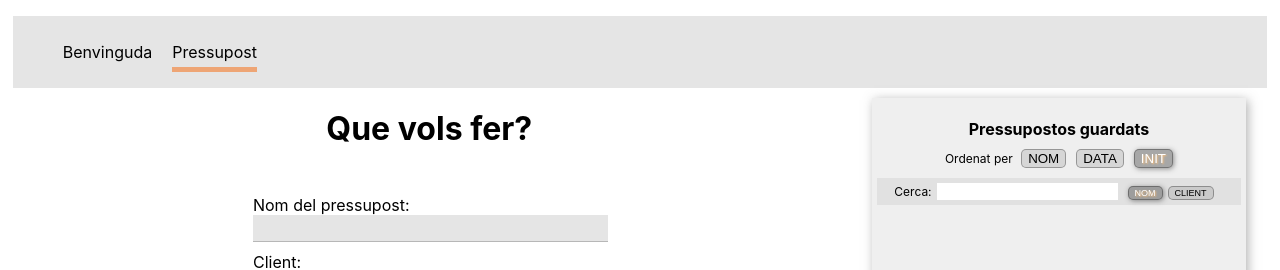
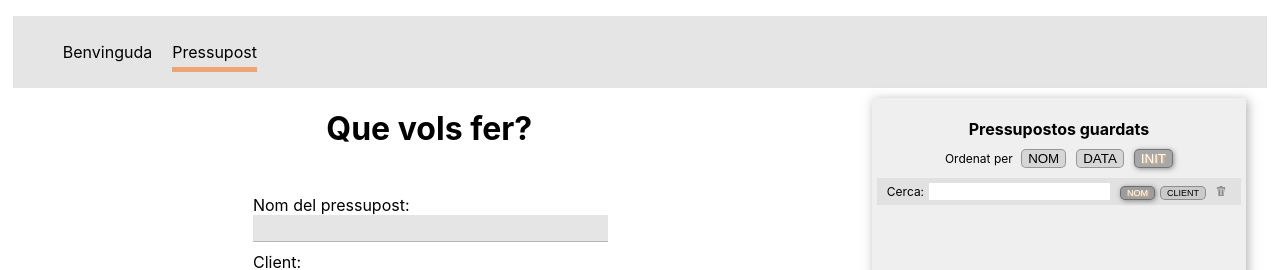
Before and after one commit to rubennp/ita-s7-pressupost, a React (Create React App) app: page /pressupost in a window 1280 px wide. Shown: the top 270 px of the page. Built offline with nearby package versions, Linux system fonts and the light colour scheme.

Commit message:
Afegit botó esborrar camp de cerca

```diff
--- a/src/components/pages/Pressupost/PressupostosGuardats/PressupostosGuardats.js
+++ b/src/components/pages/Pressupost/PressupostosGuardats/PressupostosGuardats.js
@@ -45,10 +45,11 @@ const PressupostosGuardats = ({actiu, p, handleRescata, handleEsborra }) => {
         <div className="cerca">
           <label>
             Cerca:
-            <input type="text" onChange={e => setCerca(e.target.value.toLowerCase())}/>
+            <input value={cerca} type="text" onChange={e => setCerca(e.target.value.toLowerCase())}/>
             <Cerca className="botonsCerca">
               <li><button type="button" className="active" onClick={() => setActiveCerca(NOM)}>NOM</button></li>
               <li><button type="button" onClick={() => setActiveCerca(CLIENT)}>CLIENT</button></li>
+              <li><img src="./img/delete.png" alt="icona paperera" onClick={() => setCerca('')}/></li>
             </Cerca>
           </label>
         </div>
```
Also changed, not shown: src/components/pages/Pressupost/Pressupost.js (line endings or trailing spaces).
